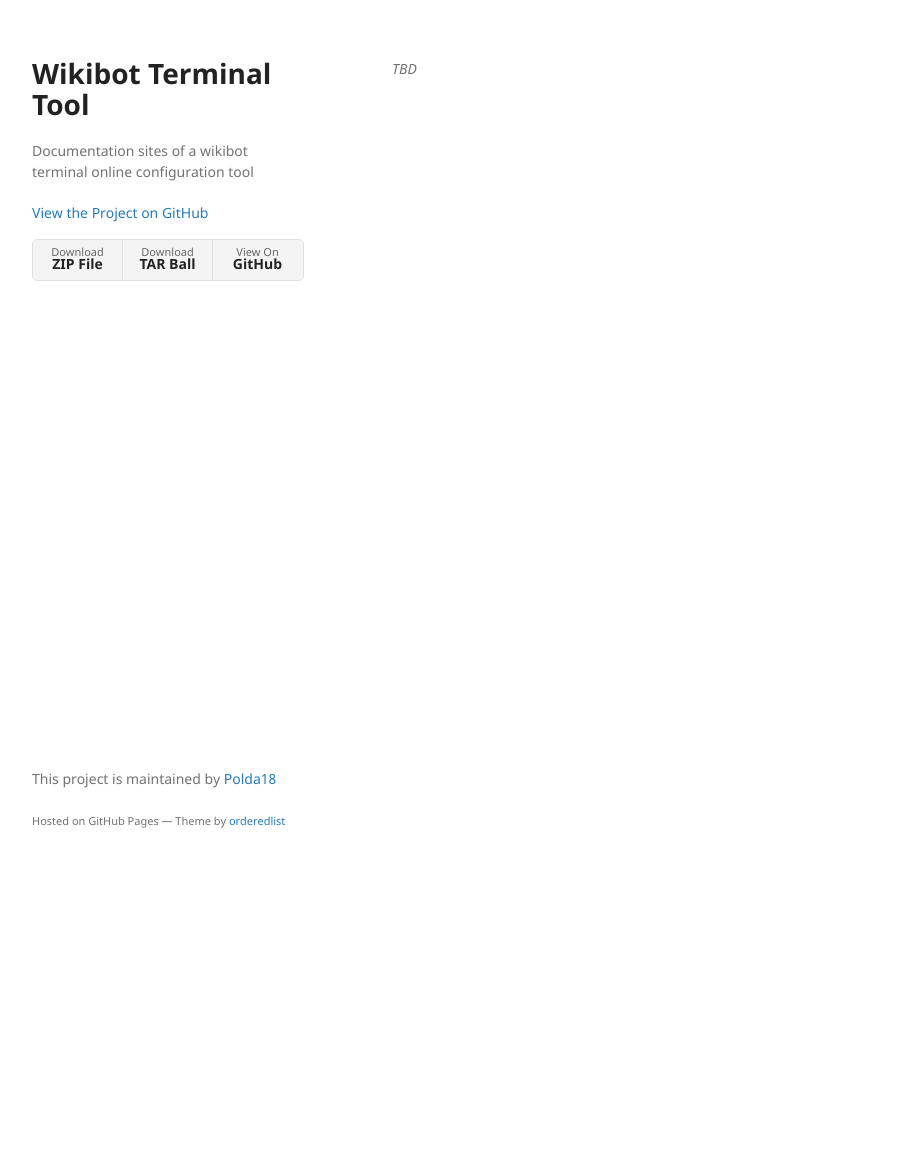
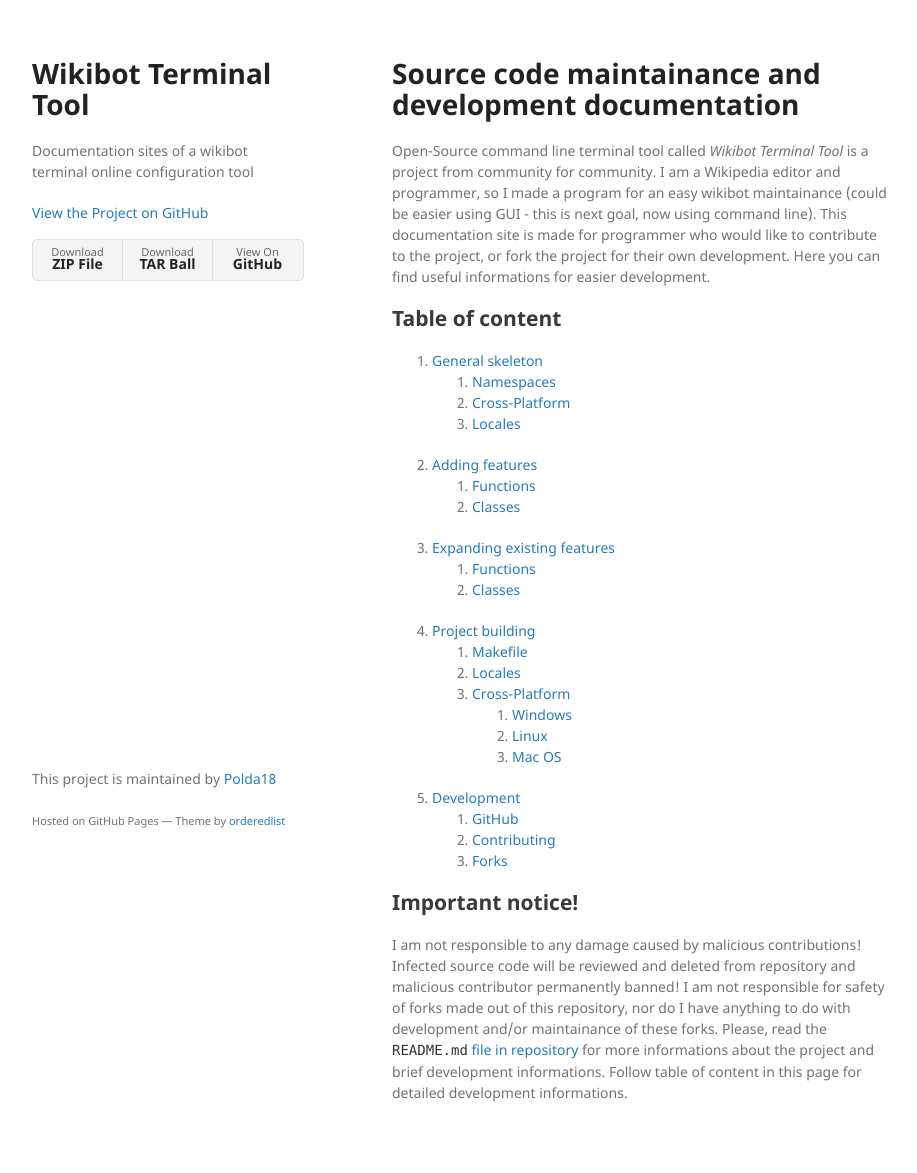
Before and after one commit to Polda18/Wikibot-Terminal-Tool, a Jekyll site: the page built from docs/toc.md, in a window 1280 px wide. Shown: the whole page, without its empty margins (178-1095 px from the left). Built offline with Jekyll 4.4.1, drawn with Linux system fonts in a browser that asks for light colours; our own code applies the rules of GitHub Pages for plain Markdown files; before the commit the page ends 900 px from its top, so only the background shows below that.

Commit message:
Update documentation
Table of contents

```diff
--- a/docs/toc.md
+++ b/docs/toc.md
@@ -2,4 +2,31 @@
 layout: default
 ---
 
-_TBD_
+# Source code maintainance and development documentation
+Open-Source command line terminal tool called _Wikibot Terminal Tool_ is a project from community for community. I am a Wikipedia editor and programmer, so I made a program for an easy wikibot maintainance (could be easier using GUI - this is next goal, now using command line). This documentation site is made for programmer who would like to contribute to the project, or fork the project for their own development. Here you can find useful informations for easier development.
+
+## Table of content
+1. [General skeleton](general)
+    1. [Namespaces](general#namespaces)
+    2. [Cross-Platform](general#cross-platform)
+    3. [Locales](general#locales)
+2. [Adding features](adding)
+    1. [Functions](adding#functions)
+    2. [Classes](adding#classes)
+3. [Expanding existing features](expanding)
+    1. [Functions](expanding#functions)
+    2. [Classes](expanding#classes)
+4. [Project building](building)
+    1. [Makefile](building#makefile)
+    2. [Locales](building#locales)
+    3. [Cross-Platform](building#cross-platform)
+        1. [Windows](building#windows)
+        2. [Linux](building#linux)
+        3. [Mac OS](building#macos)
+5. [Development](development)
+    1. [GitHub](development#github)
+    2. [Contributing](development#contributing)
+    3. [Forks](development#forks)
+
+## Important notice!
+I am not responsible to any damage caused by malicious contributions! Infected source code will be reviewed and deleted from repository and malicious contributor permanently banned! I am not responsible for safety of forks made out of this repository, nor do I have anything to do with development and/or maintainance of these forks. Please, read the [`README.md` file in repository](https://github.com/Polda18/Wikibot-Terminal-Tool/README.md) for more informations about the project and brief development informations. Follow table of content in this page for detailed development informations.
```
